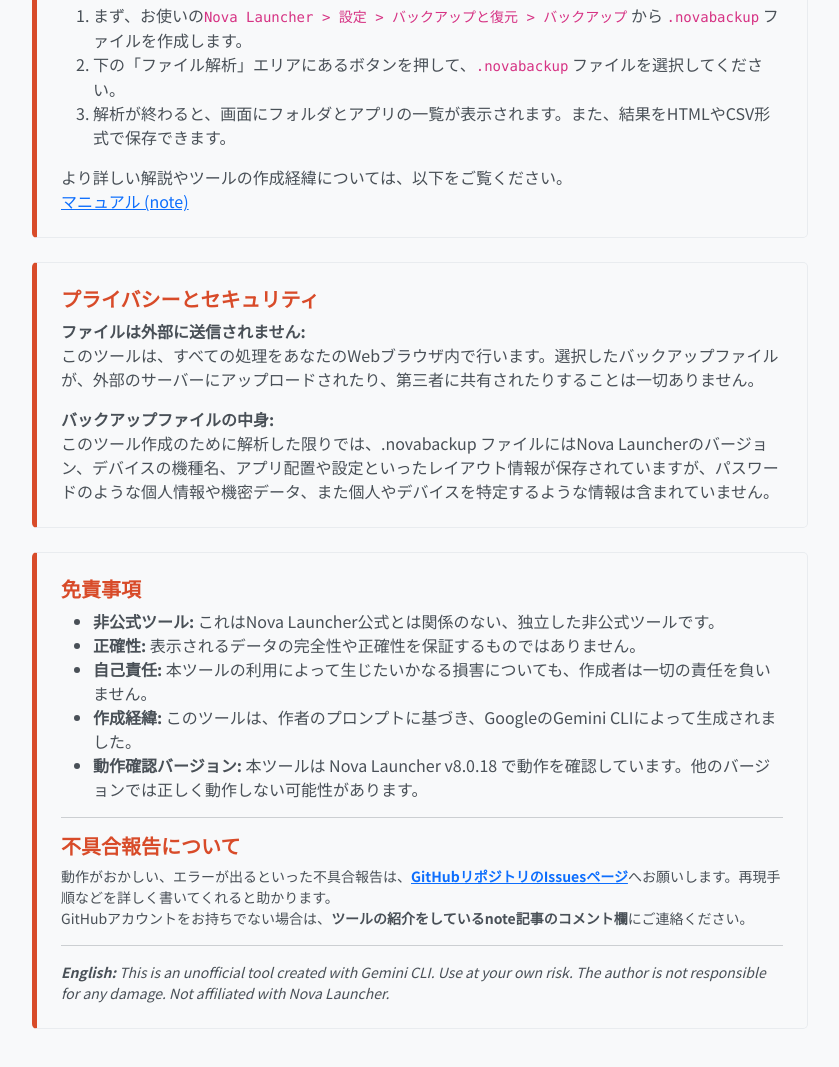
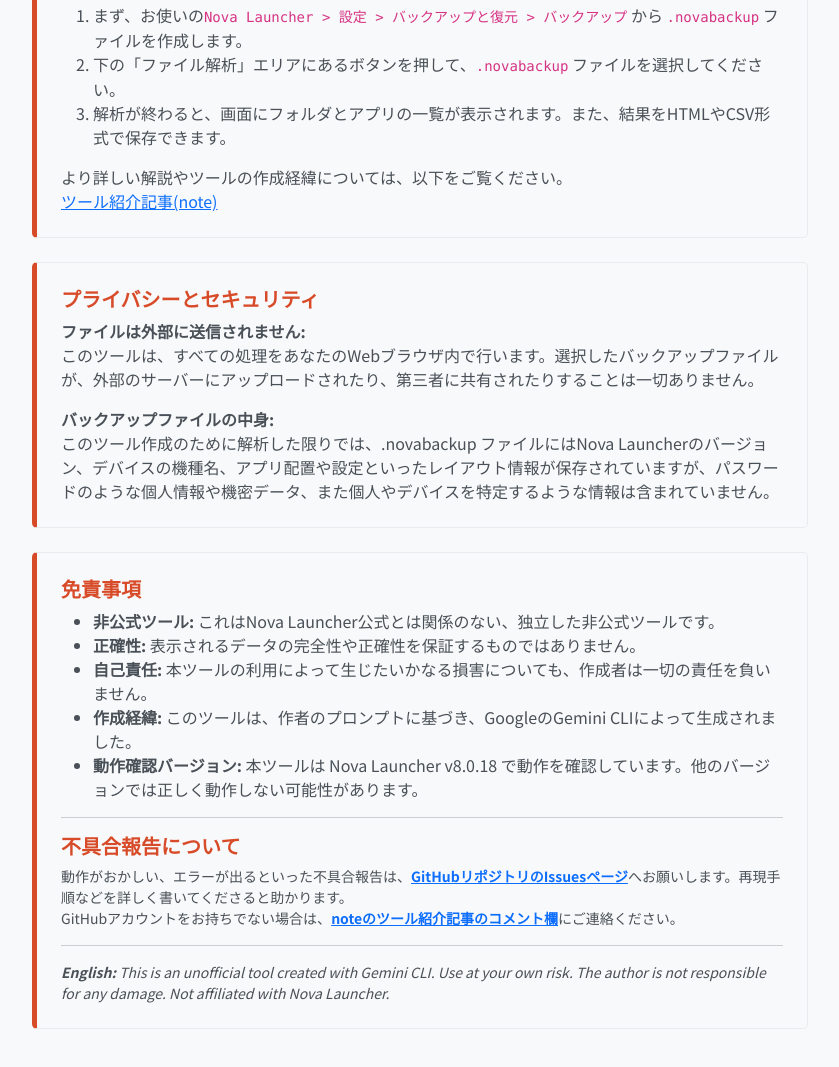
Before and after one commit to mbnns54/novabackupviewer, a plain HTML site: page index.html in a window 1280 px wide. Shown: the part 1144-2211 px from the top of the page, without its empty margins (220-1059 px from the left). Drawn offline with nearby package versions, Linux system fonts and the light colour scheme.

Commit message:
note記事へのリンク追加

```diff
--- a/index.html
+++ b/index.html
@@ -61,7 +61,7 @@
                     <li>解析が終わると、画面にフォルダとアプリの一覧が表示されます。また、結果をHTMLやCSV形式で保存できます。</li>
                 </ol>
                 <p class="mb-0">より詳しい解説やツールの作成経緯については、以下をご覧ください。<br>
-                   <a href="https://note.com/mubena_5454" target="_blank" rel="noopener noreferrer">マニュアル (note)</a>
+                   <a href="https://note.com/mubena_5454/n/n47c62a062ea3" target="_blank" rel="noopener noreferrer">ツール紹介記事(note)</a>
                 </p>
             </div>
             <div class="info-card">
@@ -83,8 +83,8 @@
                 <hr>
                 <h5>不具合報告について</h5>
                 <p class="small mb-0">
-                    動作がおかしい、エラーが出るといった不具合報告は、<strong><a href="https://github.com/mbnns54/novabackupviewer/issues" target="_blank" rel="noopener noreferrer">GitHubリポジトリのIssuesページ</a></strong>へお願いします。再現手順などを詳しく書いてくれると助かります。<br>
-                    GitHubアカウントをお持ちでない場合は、<strong>ツールの紹介をしているnote記事のコメント欄</strong>にご連絡ください。
+                    動作がおかしい、エラーが出るといった不具合報告は、<strong><a href="https://github.com/mbnns54/novabackupviewer/issues" target="_blank" rel="noopener noreferrer">GitHubリポジトリのIssuesページ</a></strong>へお願いします。再現手順などを詳しく書いてくださると助かります。<br>
+                    GitHubアカウントをお持ちでない場合は、<strong><a href="https://note.com/mubena_5454/n/n47c62a062ea3" target="_blank" rel="noopener noreferrer">noteのツール紹介記事のコメント欄</a></strong>にご連絡ください。
                 </p>
                 <hr>
                 <p class="small mb-0">
```
